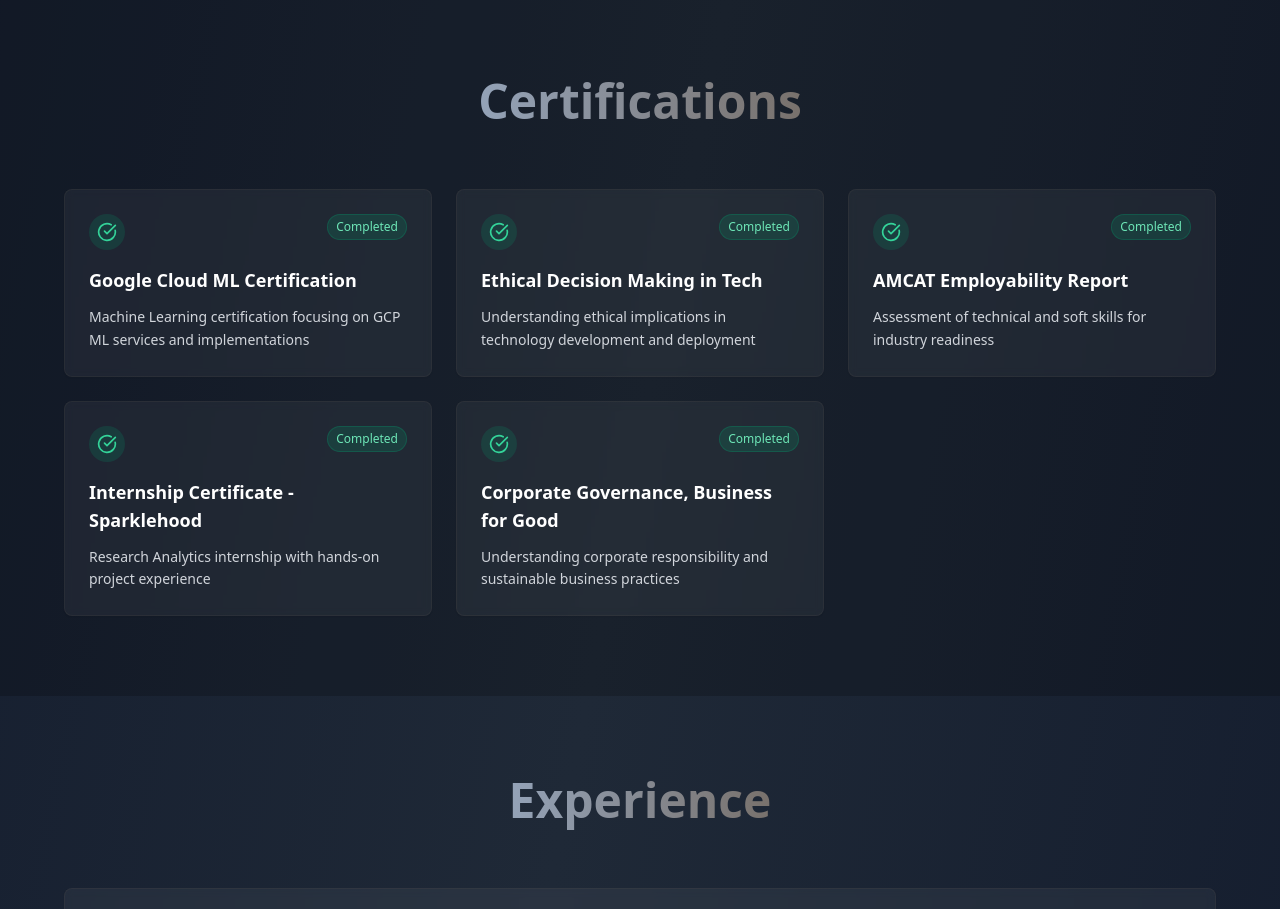
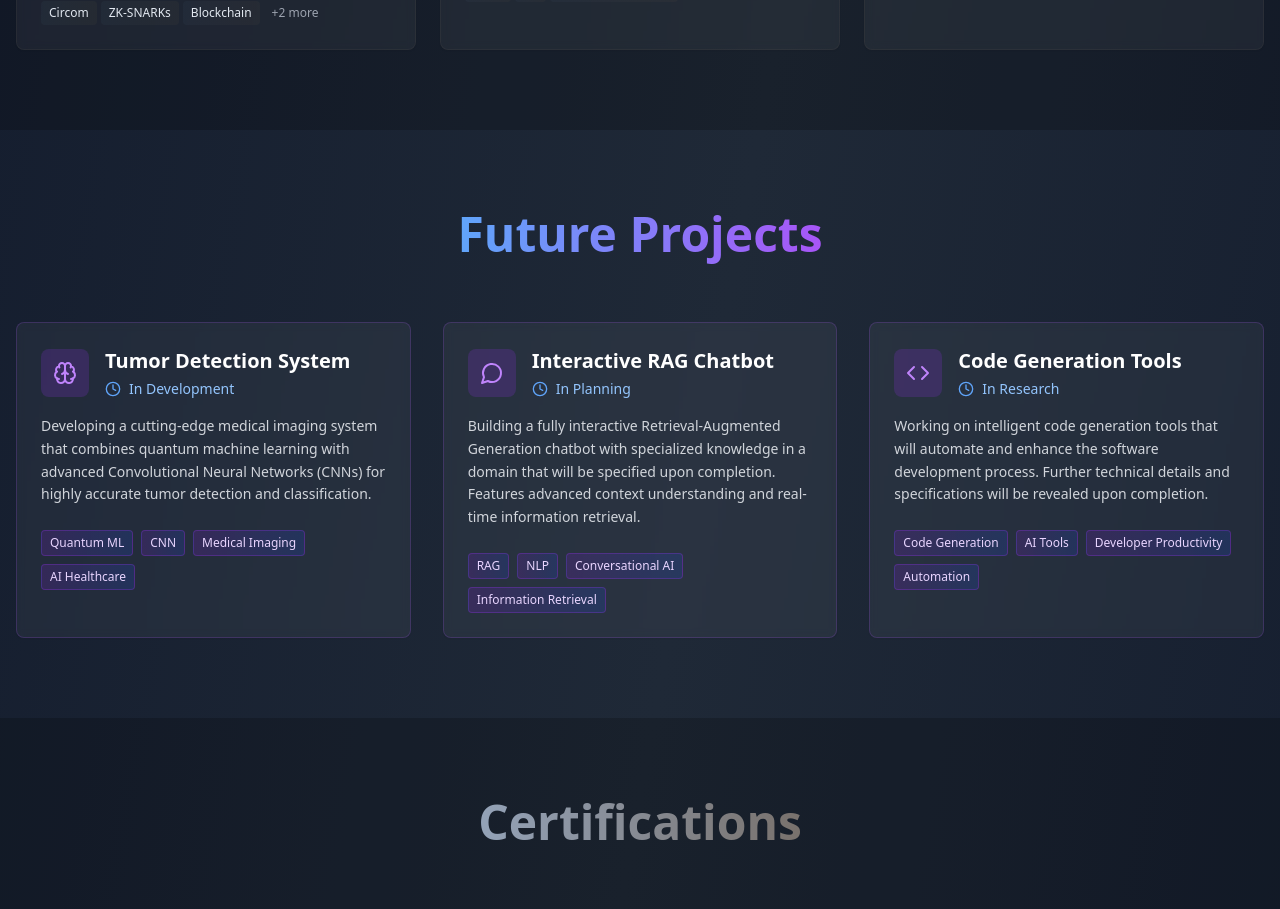
Before and after one commit to Rishirajbal/rishiraj-bal-portfolio-site, a React (Vite) app: page / in a window 1280 px wide. Shown: the part 2780-3689 px from the top of the page. Built offline with nearby package versions, Linux system fonts and the light colour scheme.

Commit message:
Refactor: Update project descriptions and bio
- Removed emojis from chatbot description.
- Added a "Future Projects" section with details on upcoming projects.
- Updated the bio to include personal interests.

```diff
--- a/src/components/About.tsx
+++ b/src/components/About.tsx
@@ -25,6 +25,11 @@ const About = () => {
                 I specialize in developing cutting-edge solutions that bridge theoretical concepts with
                 practical applications, from reinforcement learning trading systems to zero-knowledge proof
                 implementations.
+              </p>
+
+              <p className="text-lg text-gray-300 leading-relaxed mt-4">
+                Beyond technology, I love traveling to new places, discovering great songs, gaming with friends,
+                and making meaningful connections with people from all walks of life.
               </p>
             </Card>
 
--- /dev/null
+++ b/src/components/FutureProjects.tsx
@@ -0,0 +1,82 @@
+
+import { Card } from "@/components/ui/card";
+import { Clock, Brain, MessageCircle, Code } from "lucide-react";
+
+const FutureProjects = () => {
+  const futureProjects = [
+    {
+      title: "Tumor Detection System",
+      description: "Developing a cutting-edge medical imaging system that combines quantum machine learning with advanced Convolutional Neural Networks (CNNs) for highly accurate tumor detection and classification.",
+      icon: Brain,
+      tags: ["Quantum ML", "CNN", "Medical Imaging", "AI Healthcare"],
+      status: "In Development"
+    },
+    {
+      title: "Interactive RAG Chatbot",
+      description: "Building a fully interactive Retrieval-Augmented Generation chatbot with specialized knowledge in a domain that will be specified upon completion. Features advanced context understanding and real-time information retrieval.",
+      icon: MessageCircle,
+      tags: ["RAG", "NLP", "Conversational AI", "Information Retrieval"],
+      status: "In Planning"
+    },
+    {
+      title: "Code Generation Tools",
+      description: "Working on intelligent code generation tools that will automate and enhance the software development process. Further technical details and specifications will be revealed upon completion.",
+      icon: Code,
+      tags: ["Code Generation", "AI Tools", "Developer Productivity", "Automation"],
+      status: "In Research"
+    }
+  ];
+
+  return (
+    <section id="future-projects" className="py-20 px-4">
+      <div className="max-w-7xl mx-auto">
+        <h2 className="text-4xl md:text-5xl font-bold text-center mb-16">
+          <span className="bg-gradient-to-r from-blue-400 to-purple-500 bg-clip-text text-transparent">
+            Future Projects
+          </span>
+        </h2>
+
+        <div className="grid md:grid-cols-2 lg:grid-cols-3 gap-8">
+          {futureProjects.map((project, index) => {
+            const IconComponent = project.icon;
+            return (
+              <Card key={index} className="group p-6 bg-white/5 backdrop-blur-sm border-purple-500/20 hover:border-purple-500/40 transition-all duration-300 transform hover:-translate-y-2 hover:shadow-xl hover:shadow-purple-500/20">
+                <div className="flex items-center mb-4">
+                  <div className="p-3 bg-purple-600/20 rounded-lg mr-4">
+                    <IconComponent size={24} className="text-purple-400" />
+                  </div>
+                  <div>
+                    <h3 className="text-xl font-bold text-white group-hover:text-purple-300 transition-colors">
+                      {project.title}
+                    </h3>
+                    <div className="flex items-center mt-1">
+                      <Clock size={16} className="text-blue-400 mr-2" />
+                      <span className="text-sm text-blue-300">{project.status}</span>
+                    </div>
+                  </div>
+                </div>
+
+                <p className="text-gray-300 mb-6 leading-relaxed text-sm">
+                  {project.description}
+                </p>
+
+                <div className="flex flex-wrap gap-2">
+                  {project.tags.map((tag, tagIndex) => (
+                    <span
+                      key={tagIndex}
+                      className="px-2 py-1 bg-gradient-to-r from-purple-700/20 to-blue-700/20 rounded text-xs text-purple-200 border border-purple-600/30"
+                    >
+                      {tag}
+                    </span>
+                  ))}
+                </div>
+              </Card>
+            );
+          })}
+        </div>
+      </div>
+    </section>
+  );
+};
+
+export default FutureProjects;
--- a/src/components/Projects.tsx
+++ b/src/components/Projects.tsx
@@ -1,3 +1,4 @@
+
 import { Card } from "@/components/ui/card";
 import { Button } from "@/components/ui/button";
 import { Github, ExternalLink } from "lucide-react";
@@ -6,7 +7,7 @@ const Projects = () => {
   const projects = [
     {
       title: "GenAI Chatbot",
-      description: "This app helps founders and daydreamers generate unique startup ideas, names, structures, launch plans, and growth strategies — all from a single prompt. 💡 Enter your company's mission or the problem you want to solve ⚙️ The app then returns: A unique startup idea, A catchy brand name, Ideal team structure, Step-by-step launch plan, Long-term growth strategy",
+      description: "This app helps founders and daydreamers generate unique startup ideas, names, structures, launch plans, and growth strategies — all from a single prompt. Enter your company's mission or the problem you want to solve. The app then returns: A unique startup idea, A catchy brand name, Ideal team structure, Step-by-step launch plan, Long-term growth strategy",
       tags: ["Python", "Streamlit", "GenAI", "NLP", "Startup"],
       demo: "https://playingwithlangchain.streamlit.app/",
       featured: true
--- a/src/pages/Index.tsx
+++ b/src/pages/Index.tsx
@@ -2,6 +2,7 @@
 import Hero from "@/components/Hero";
 import About from "@/components/About";
 import Projects from "@/components/Projects";
+import FutureProjects from "@/components/FutureProjects";
 import Certifications from "@/components/Certifications";
 import Experience from "@/components/Experience";
 import Education from "@/components/Education";
@@ -15,6 +16,7 @@ const Index = () => {
       <Hero />
       <About />
       <Projects />
+      <FutureProjects />
       <Certifications />
       <Experience />
       <Education />
```
